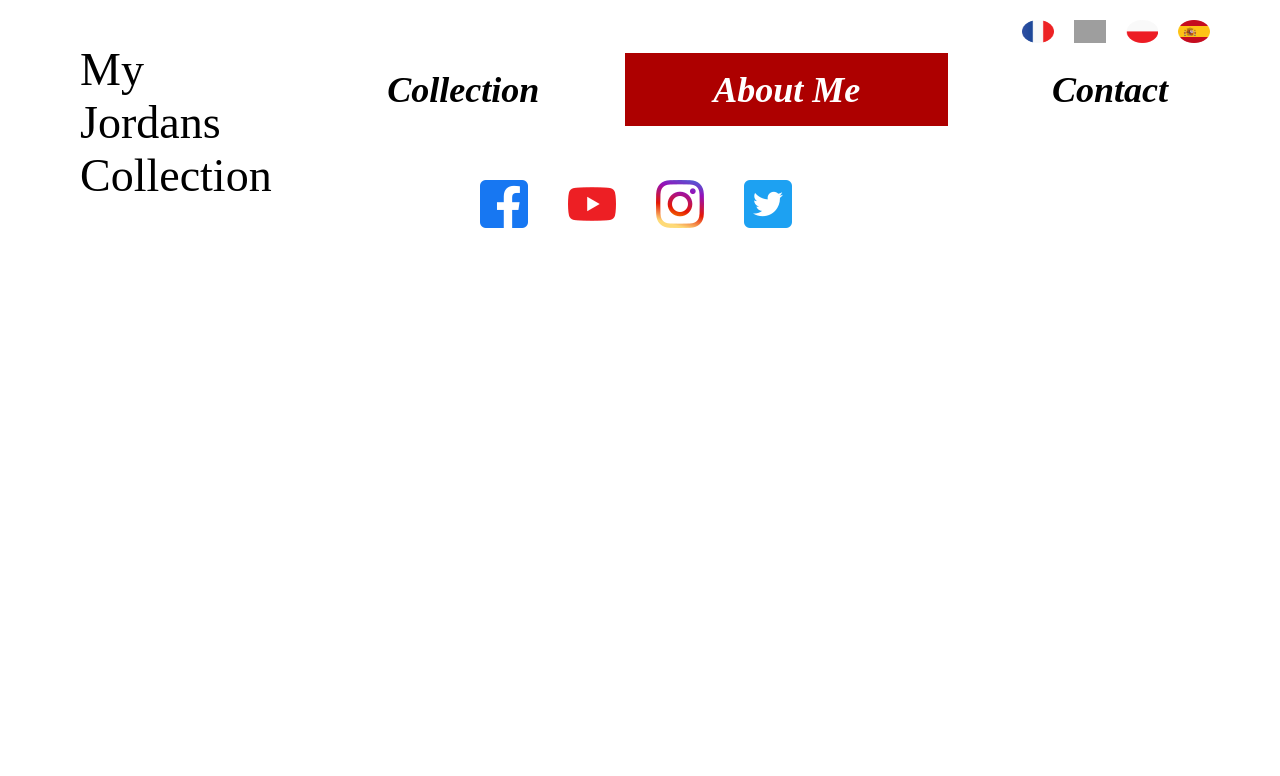
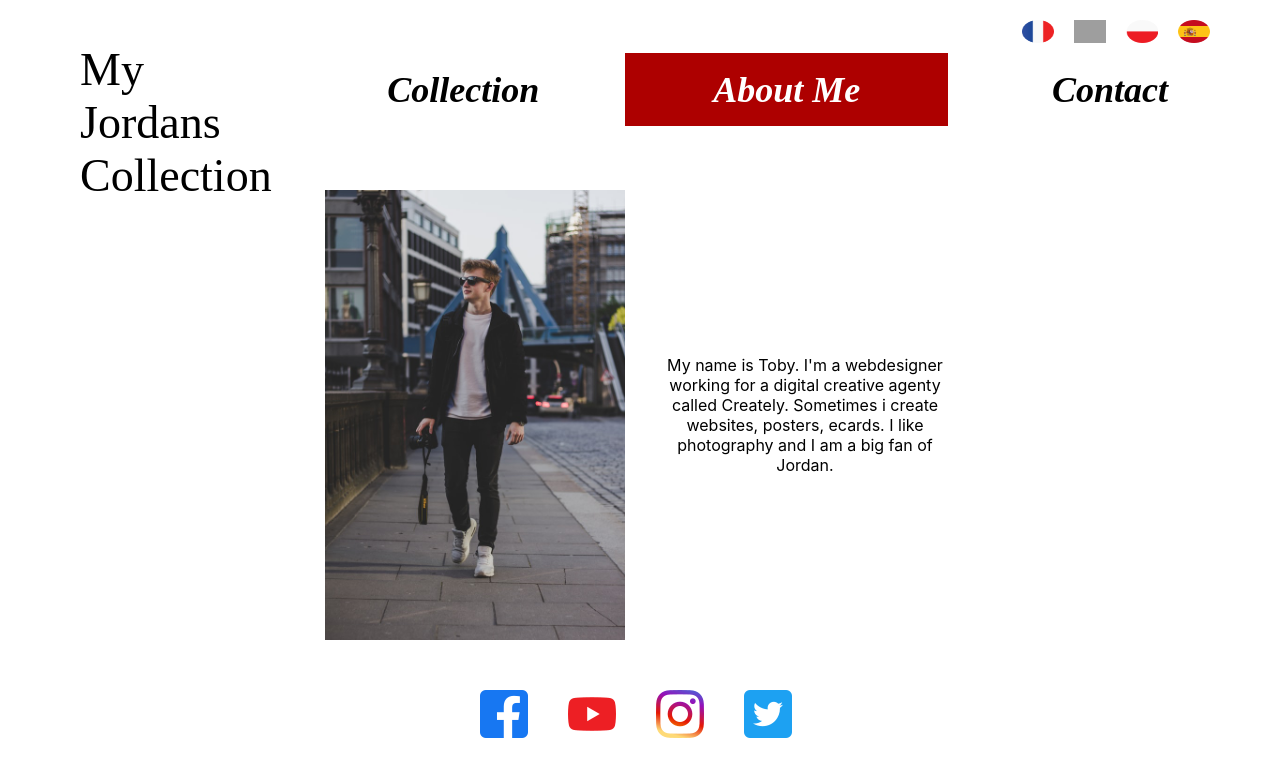
Before and after one commit to Jaroslaw-Bak/jordany, a React (Create React App) app: page /aboutme in a window 1280 px wide. Shown: the top 776 px of the page. Built offline with nearby package versions, Linux system fonts and the light colour scheme; grey boxes are pictures that could not be loaded; a web font is replaced by a local one.

Commit message:
about me page & translation

```diff
--- a/src/App.js
+++ b/src/App.js
@@ -4,6 +4,7 @@ import { BrowserRouter as Router, Switch, Route } from 'react-router-dom';
 import Home from './components/Home';
 import Header from './components/Header';
 import Fotter from './components/Fotter';
+import AboutMe from './components/AboutMe'
 import Contact from './components/Contact';
 import SingleBootPage from './components/SingleBootPage';
 import AdminSgnIn from './components/AdminSgnIn';
@@ -20,6 +21,7 @@ const App = () => {
             <Contact />
         </Route>
         <Route path="/aboutme">
+          <AboutMe />
         </Route>
         <Route path="/signin">
           <AdminSgnIn />
--- /dev/null
+++ b/src/components/AboutMe.js
@@ -0,0 +1,14 @@
+import "../stylesheets/aboutme.css";
+import aboutmeimg from '../images/aboutmephoto.jpg'
+
+const AboutMe = () => {
+    return (
+        <div className="about">
+            <img className="aboutme-img" src={aboutmeimg} alt='aboute me foto' />
+            <div className="aboutme-description">My name is Toby. I'm a webdesigner working for a digital creative agenty called Creately. Sometimes i create websites, posters, ecards. I like photography and I am a big fan of Jordan.
+            </div>
+        </div>
+    )
+}
+
+export default AboutMe;
--- /dev/null
+++ b/src/stylesheets/aboutme.css
@@ -0,0 +1,21 @@
+.about {
+    align-items: center;
+    text-align: center;
+    display: flex;
+    margin: auto;
+    padding-top: 30px;
+    padding-bottom: 30px;
+
+}
+
+.aboutme-img {
+    width: 300px;
+
+
+}
+
+.aboutme-description {
+    padding-left: 30px;
+    max-width: 300px;
+
+}
--- a/src/translations/en.js
+++ b/src/translations/en.js
@@ -3,6 +3,9 @@ export default {
     collection: "Collection",
     contact: "Contact",
     aboutMe: "About Me"
+  },
+  AboutMe : {
+    description: "'My name is Toby. I'm a webdesigner working for a digital creative agenty called Creately. Sometimes i create websites, posters, ecards. I like photography and I am a big fan fan of Jordan.'"
   },
   Contact: {
     name: "Name",
--- a/src/translations/es.js
+++ b/src/translations/es.js
@@ -3,6 +3,9 @@ export default {
     collection: "Colección",
     contact: "Contacto",
     aboutMe: "Acerca de mí"
+  },
+  AboutMe : {
+    description: "Mi nombre es Toby. Soy un diseñador web que trabaja para una agencia creativa digital llamada Creately. A veces creo sitios web, carteles, tarjetas electrónicas. Me gusta la fotografía y soy un gran fan de Jordan."
   },
   Contact: {
     name: "Nombre",
--- a/src/translations/fr.js
+++ b/src/translations/fr.js
@@ -3,6 +3,9 @@ export default {
     collection: "Collection",
     contact: "Contact",
     aboutMe: "À propos de moi"
+  },
+  AboutMe : {
+    description: "Je m'appelle Toby. Je suis un webdesigner travaillant pour une agence de création numérique appelée Creately. Parfois, je crée des sites Web, des affiches, des cartes électroniques. J'aime la photographie et je suis un grand fan fan de Jordan."
   },
   Contact: {
     name: "Nom",
--- a/src/translations/pl.js
+++ b/src/translations/pl.js
@@ -1,8 +1,11 @@
 export default {
   Header: {
     collection: "Kolekcja",
-    contact: "Kontact",
+    contact: "Kontakt",
     aboutMe: "O mnie"
+  },
+  AboutMe : {
+    description: 'Nazywam się Toby. Jestem webdesignerem pracującym dla cyfrowej agencji kreatywnej Creately. Czasami tworzę strony internetowe, plakaty, e-kartki. Lubię fotografię i jestem wielkim fanem Jordana.'
   },
   Contact: {
     name: "Imię",
```
Also changed, not shown: src/images/aboutmephoto.jpg (added), 1 other file (tests, documents, lock files or other folders).
